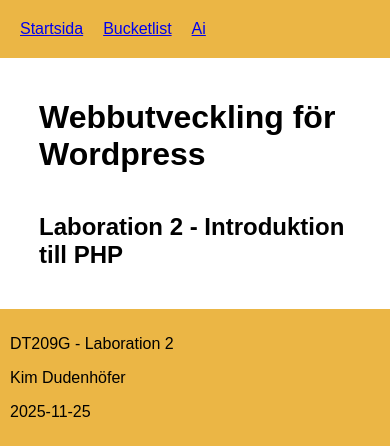
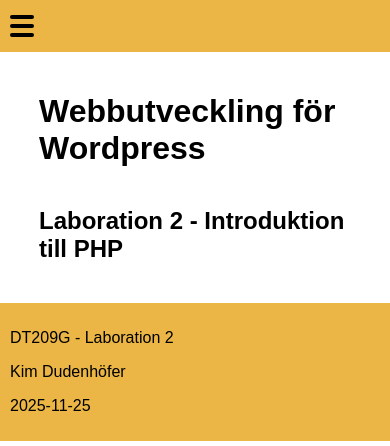
Before and after one commit to kimdude/dt209g-lab2, a PHP site: page / in a window 390 px wide. Shown: the top 446 px of the page. Run offline with PHP 8.4, Linux system fonts and the light colour scheme; data that the repository does not hold is empty; a stand-in replaces the project's code that opens the database connection.

Commit message:
Skapad responsiv meny.

```diff
--- a/css/style.css
+++ b/css/style.css
@@ -34,6 +34,55 @@ nav > ul {
 
 nav > ul > li {
     padding: 10px;
+}
+
+a {
+    text-decoration: none;
+    color: black;
+}
+
+a:hover {
+    text-decoration: underline;
+}
+
+/* Responsive nav */
+#navBtn {
+    display: none;
+    background-color: transparent;
+    border: none;
+}
+
+#navBtn:hover {
+    cursor: pointer;
+}
+
+#navBtnInput {
+    display: none;
+}
+
+#navBtnInput:checked ~ ul {
+    display: flex;
+}
+
+#navBtnInput:checked + #navBtn .bar3 {
+    display: none;
+}
+
+#navBtnInput:checked + #navBtn .bar1 {
+    transform: rotate(-45deg) translate(-5px, 6px);
+}
+
+#navBtnInput:checked + #navBtn .bar2 {
+    transform: rotate(45deg);
+}
+
+span {
+    display: flex;
+    margin: 5px 0px;
+    padding: 2px;
+    width: 20px;
+    border-radius: 2px;
+    background-color: black;
 }
 
 /* Bucketlist */
@@ -131,3 +180,8 @@ label {
         display: none;
     }
 }
+
+@media screen and (max-width: 800px) {
+    #navBtn { display: block; }
+    nav > ul { display: none; flex-direction: column;}
+}
--- a/includes/header.php
+++ b/includes/header.php
@@ -9,6 +9,14 @@
 </head>
 <body>
     <nav>
+        <!-- Nav-button small screens -->
+        <input type="checkbox" id="navBtnInput" name="navBtn">
+        <label for="navBtnInput" id="navBtn">
+            <span class="bar1"></span>
+            <span class="bar2"></span>
+            <span class="bar3"></span>
+        </label>
+        <!-- Nav options -->
         <ul>
             <li><a href="index.php">Startsida</a></li>
             <li><a href="bucketlist.php">Bucketlist</a></li>
```
